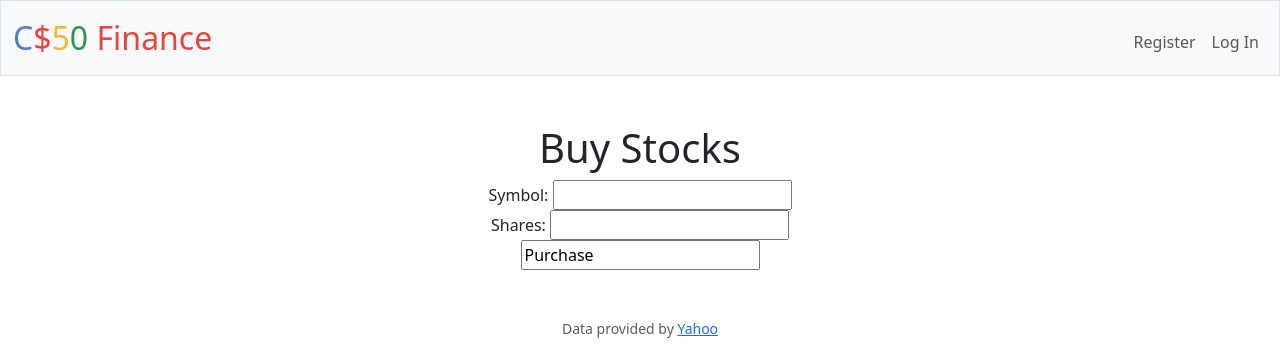
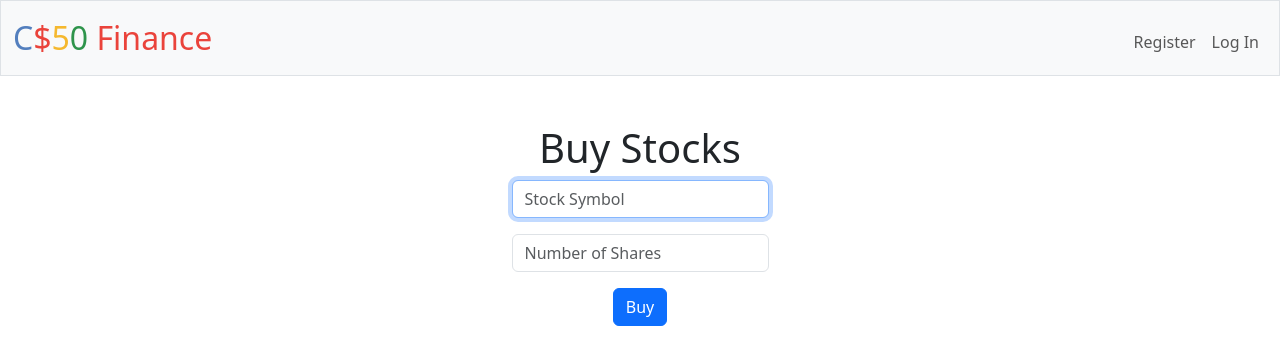
Before and after one commit to sevensora/bored, a Flask app: page /buy in a window 1280 px wide. Shown: the top 352 px of the page. Run offline with Flask 3, Linux system fonts and the light colour scheme; some libraries are stand-ins or nearby versions.

Commit message:
Thu, Apr 25, 2024, 12:24 AM +10:00

```diff
--- a/finance/templates/buy.html
+++ b/finance/templates/buy.html
@@ -5,15 +5,16 @@
 {% endblock %}
 
 {% block main %}
-    <h1>Buy Stocks</h1>
-    <form action="{{ url_for('buy') }}" method='post'>
-        <label for='symbol'>Symbol:</label>
-        <input type='text' name='symbol' id='symbol'>
-
-         <br>
-        <label for='shares'>Shares:</label>
-        <input type='text' name='shares' id='shares'>
-        <br>
-        <input typoe='submit' value='Purchase'>
+    <div class="container">
+        <h1>Buy Stocks</h1>
+        <form action="/buy" method="post">
+            <div class="mb-3">
+                <input autocomplete="off" autofocus class="form-control mx-auto w-auto" name="symbol" placeholder="Stock Symbol" type="text">
+            </div>
+            <div class="mb-3">
+                <input class="form-control mx-auto w-auto" name="shares" placeholder="Number of Shares" type="number" min="1">
+            </div>
+            <button class="btn btn-primary" type="submit">Buy</button>
         </form>
+    </div>
 {% endblock %}
```
